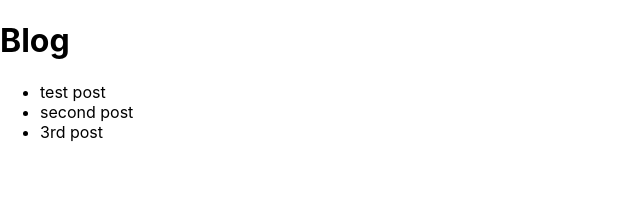
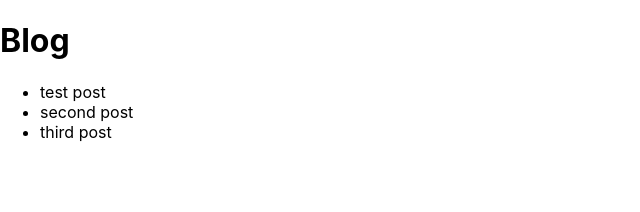
Before and after one commit to uxprogrammr/next-practice, a Next.js app: page /blog in a window 1280 px wide. Shown: the top 212 px of the page, without its empty margins (0-640 px from the left). Built offline with nearby package versions, Linux system fonts and the light colour scheme.

Commit message:
update blog posts

```diff
--- a/pages/blog/[id].js
+++ b/pages/blog/[id].js
@@ -5,7 +5,7 @@ export default function BlogPost() {
   const router = useRouter();
 
   const post = posts[router.query.id];
-  if (!post) return <p></p>;
+  if (!post) return <p>Could not found!</p>;
 
   return (
     <>
--- a/posts.json
+++ b/posts.json
@@ -8,7 +8,7 @@
       "content": "Hey this is the second post content"
     },
     "third": {
-      "title": "3rd post",
+      "title": "third post",
       "content": "this is my first post"
     }
   }
```
